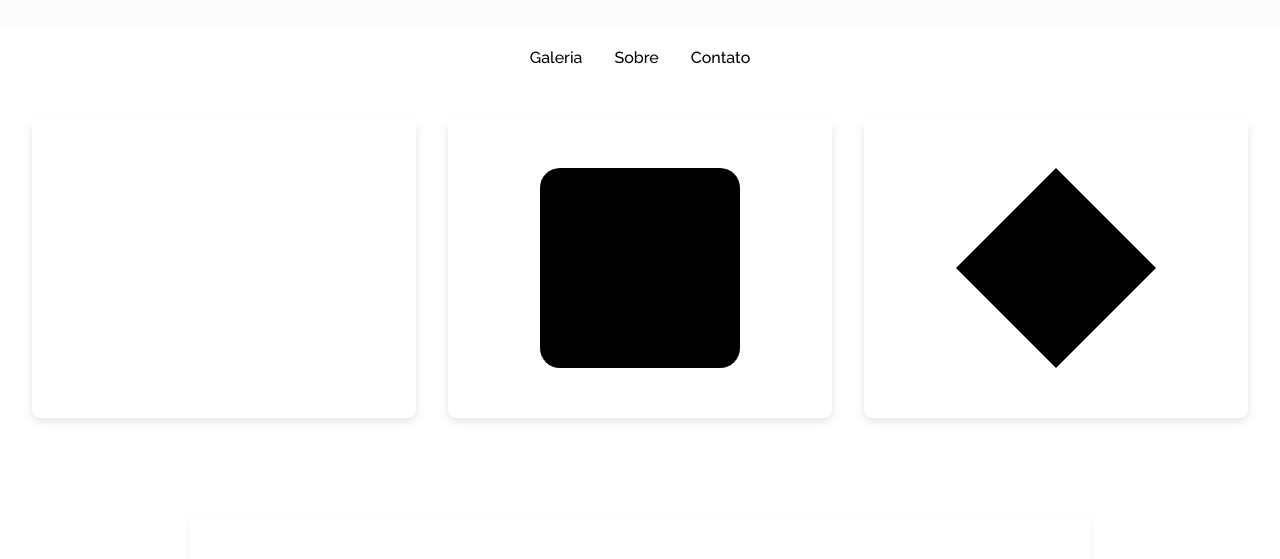
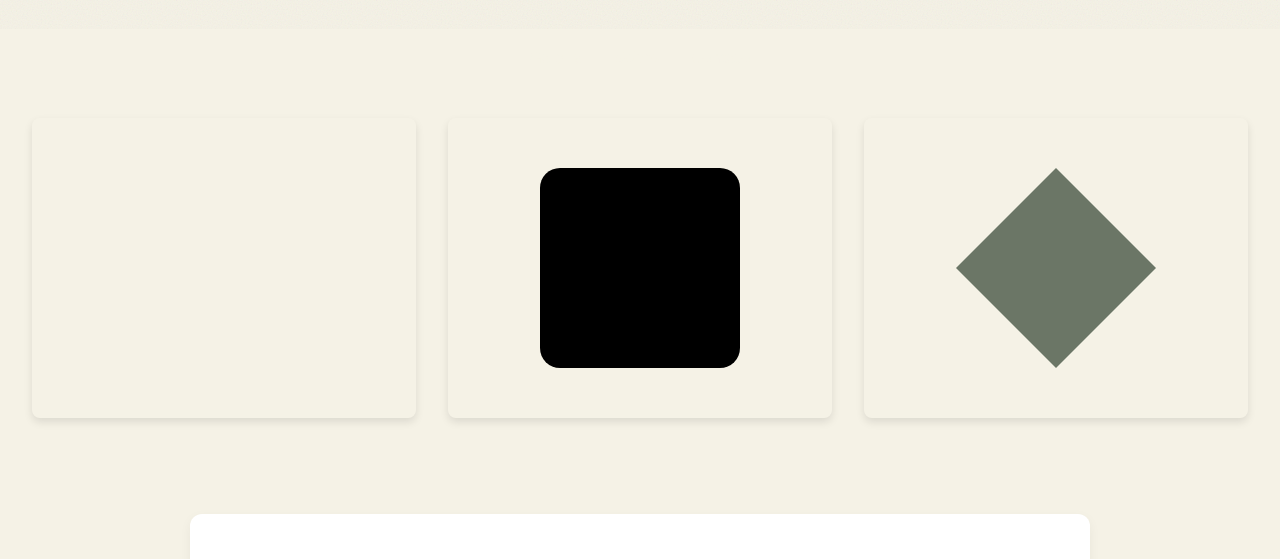
Before and after one commit to rapohales/sitejulia, a plain HTML site: page index.html in a window 1280 px wide. Shown: the part 112-671 px from the top of the page. Drawn offline with Linux system fonts and the light colour scheme.

Commit message:
Update style.css

```diff
--- a/style.css
+++ b/style.css
@@ -1,7 +1,12 @@
 :root {
     --verniz: #8B3D3D; /* Um verniz mais seco, avermelhado e elegante */
-    --walnut: #A67R5B; /* Nogueira em um tom mais suave e neutro */
+    --walnut: #A67B5B; /* Nogueira em um tom mais suave e neutro */
+    --cream: #F5F2E6; /* Um creme ligeiramente mais seco e sutil */
+    --madeira-escura: #3E2E2E; /* Madeira escura em tom seco e profundo */
     --ebony: #2A1F1D; /* Ébano, quase preto, com um toque sutil de marrom */
+    --pine: #D8BFAA; /* Tom claro de madeira, como o pinho */
+    --sage: #6B7666; /* Verde sálvia mais seco, para complementar */
+    --oak: #BC8F5A; /* Carvalho médio com tom amadeirado quente */
 }
 
 * {
```
